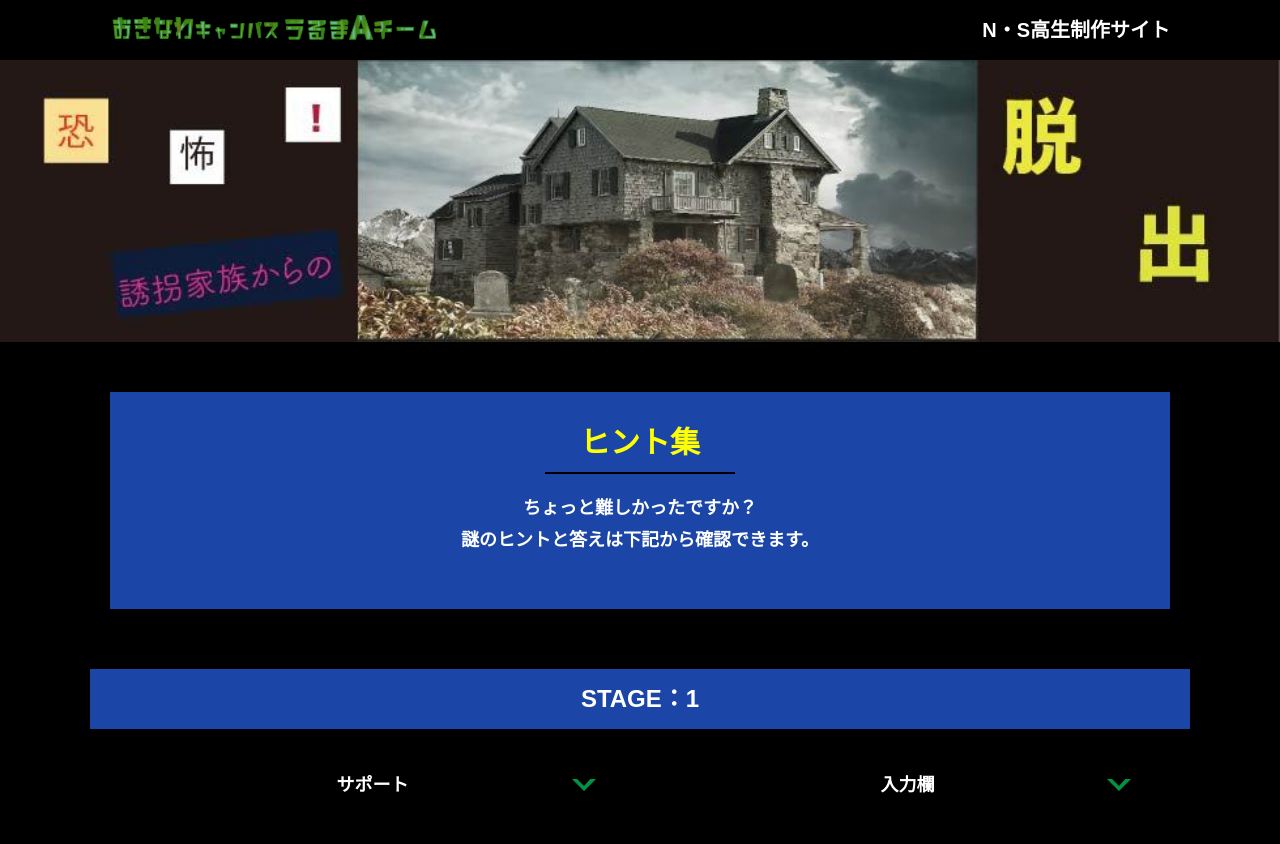
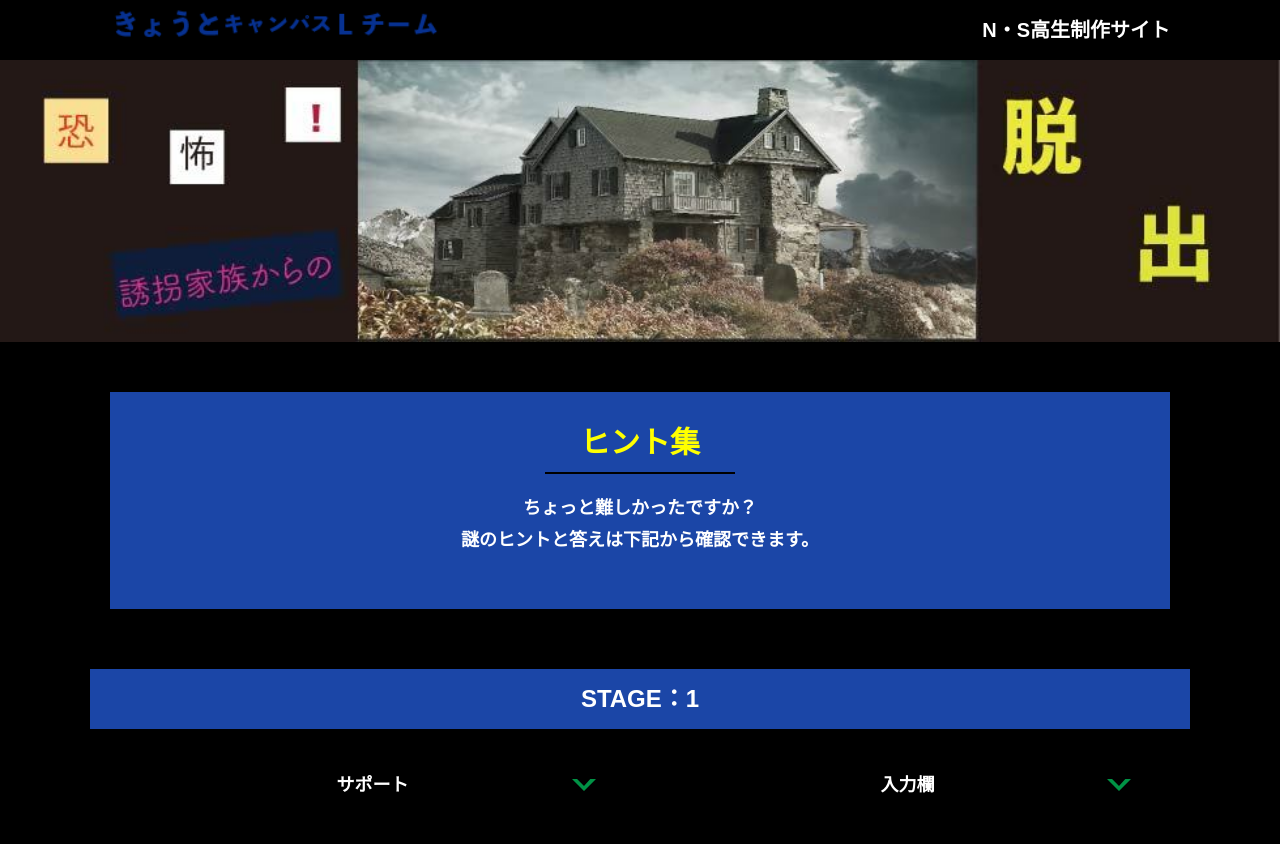
Before and after one commit to bachuuu/alfa-kyoto-L3, a plain HTML site: page hint1.html in a window 1280 px wide. Shown: the top 844 px of the page. Drawn offline with Linux system fonts and the light colour scheme.

Commit message:
チームロゴ変更

```diff
--- a/hint1.html
+++ b/hint1.html
@@ -17,7 +17,7 @@
   </svg>
   <header class="header">
     <div class="container">
-      <div class="header__logo"><img src="assets/images/logo.svg" alt="チームロゴ"></div>
+      <div class="header__logo"><img src="assets/images/kyoto.png" alt="チームロゴ"></div>
       <div class="header__name">N・S高生制作サイト</div>
     </div>
   </header>
```
